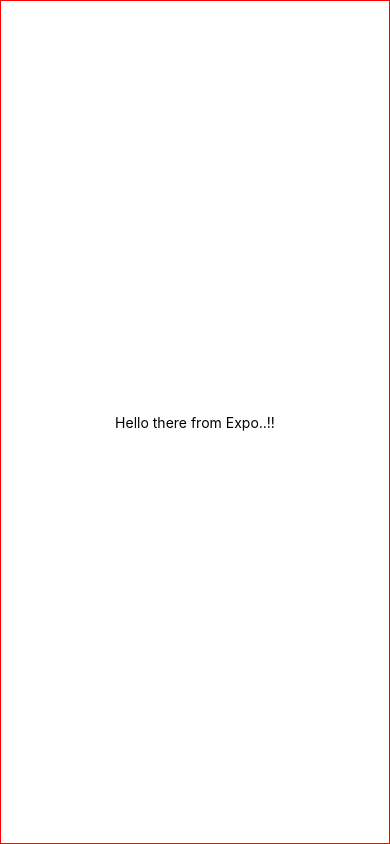
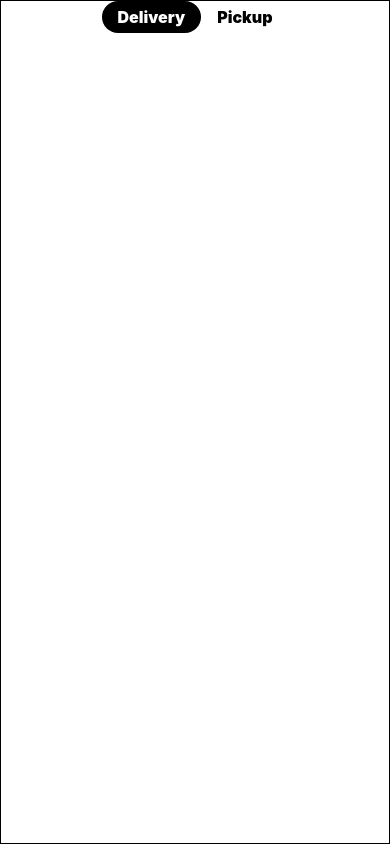
Before and after one commit to arupgorai/uber-eat, a React Native app: screen / in a window 390 px wide. Built offline with nearby package versions, Linux system fonts and the light colour scheme.

Commit message:
header component done

```diff
--- a/App.js
+++ b/App.js
@@ -1,25 +1,17 @@
 import { StatusBar } from "expo-status-bar";
 import React, { Fragment } from "react";
-import { StyleSheet, Text, View } from "react-native";
+
+import Home from "./src/screens/home/index";
 
 export default function App() {
   return (
     <Fragment>
-      <StatusBar style="auto" />
-      <View style={styles.container}>
-        <Text>Hello there from Expo..!!</Text>
-      </View>
+      <StatusBar
+        barStyle="light-content"
+        translucent={false}
+        backgroundColor="white"
+      />
+      <Home />
     </Fragment>
   );
 }
-
-const styles = StyleSheet.create({
-  container: {
-    flex: 1,
-    backgroundColor: "#fff",
-    alignItems: "center",
-    justifyContent: "center",
-    borderWidth: 1,
-    borderColor: "red",
-  },
-});
--- /dev/null
+++ b/src/components/header/HeaderTabs.js
@@ -0,0 +1,47 @@
+import React, { useState } from "react";
+import { View, Text, TouchableOpacity } from "react-native";
+
+import { styles } from "./styles";
+
+const HeaderButton = ({ buttonText, activeTab, setActiveTab }) => (
+  <TouchableOpacity
+    style={{
+      backgroundColor: activeTab === buttonText ? "black" : "white",
+      paddingVertical: 6,
+      paddingHorizontal: 16,
+      borderRadius: 30,
+    }}
+    onPress={() => setActiveTab(buttonText)}
+  >
+    <Text
+      style={{
+        color: activeTab === buttonText ? "white" : "black",
+        fontSize: 16,
+        fontWeight: "900",
+      }}
+    >
+      {buttonText}
+    </Text>
+  </TouchableOpacity>
+);
+
+const HeaderTabs = () => {
+  const [activeTab, setActiveTab] = useState("Delivery");
+
+  return (
+    <View style={styles.container}>
+      <HeaderButton
+        buttonText="Delivery"
+        activeTab={activeTab}
+        setActiveTab={setActiveTab}
+      />
+      <HeaderButton
+        buttonText="Pickup"
+        activeTab={activeTab}
+        setActiveTab={setActiveTab}
+      />
+    </View>
+  );
+};
+
+export default HeaderTabs;
--- /dev/null
+++ b/src/components/header/index.js
@@ -0,0 +1,3 @@
+import HeaderTabs from "./HeaderTabs";
+
+export default HeaderTabs;
--- /dev/null
+++ b/src/components/header/styles.js
@@ -0,0 +1,8 @@
+import { StyleSheet } from "react-native";
+
+export const styles = StyleSheet.create({
+  container: {
+    flexDirection: "row",
+    alignSelf: "center",
+  },
+});
--- /dev/null
+++ b/src/components/index.js
@@ -0,0 +1,3 @@
+import HeaderTabs from "./header";
+
+export { HeaderTabs };
--- /dev/null
+++ b/src/screens/home/Home.js
@@ -0,0 +1,15 @@
+import React from "react";
+import { SafeAreaView } from "react-native";
+import { HeaderTabs } from "../../components";
+
+import { styles } from "./styles.home";
+
+const Home = () => {
+  return (
+    <SafeAreaView style={styles.container}>
+      <HeaderTabs />
+    </SafeAreaView>
+  );
+};
+
+export default Home;
--- /dev/null
+++ b/src/screens/home/index.js
@@ -0,0 +1,3 @@
+import Home from "./Home";
+
+export default Home;
--- /dev/null
+++ b/src/screens/home/styles.home.js
@@ -0,0 +1,8 @@
+import { StyleSheet } from "react-native";
+
+export const styles = StyleSheet.create({
+  container: {
+    flex: 1,
+    borderWidth: 1,
+  },
+});
```
